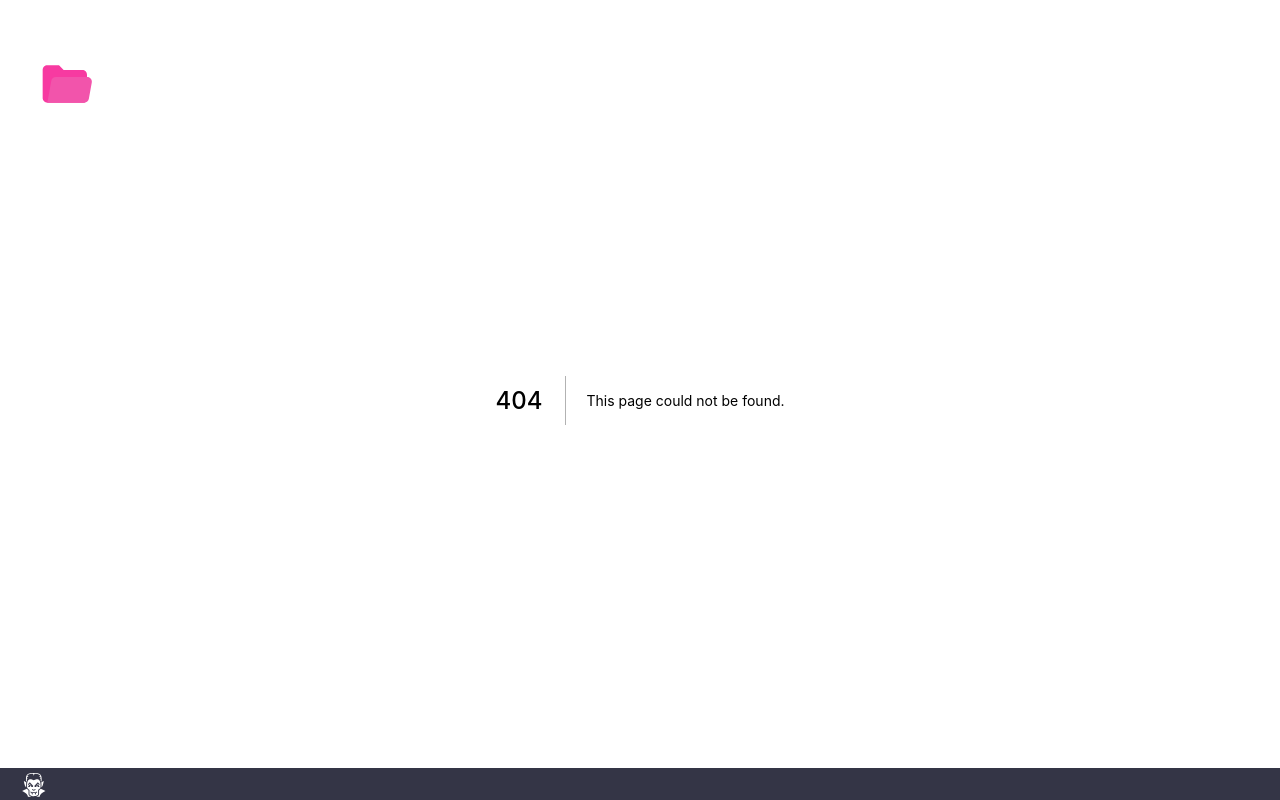
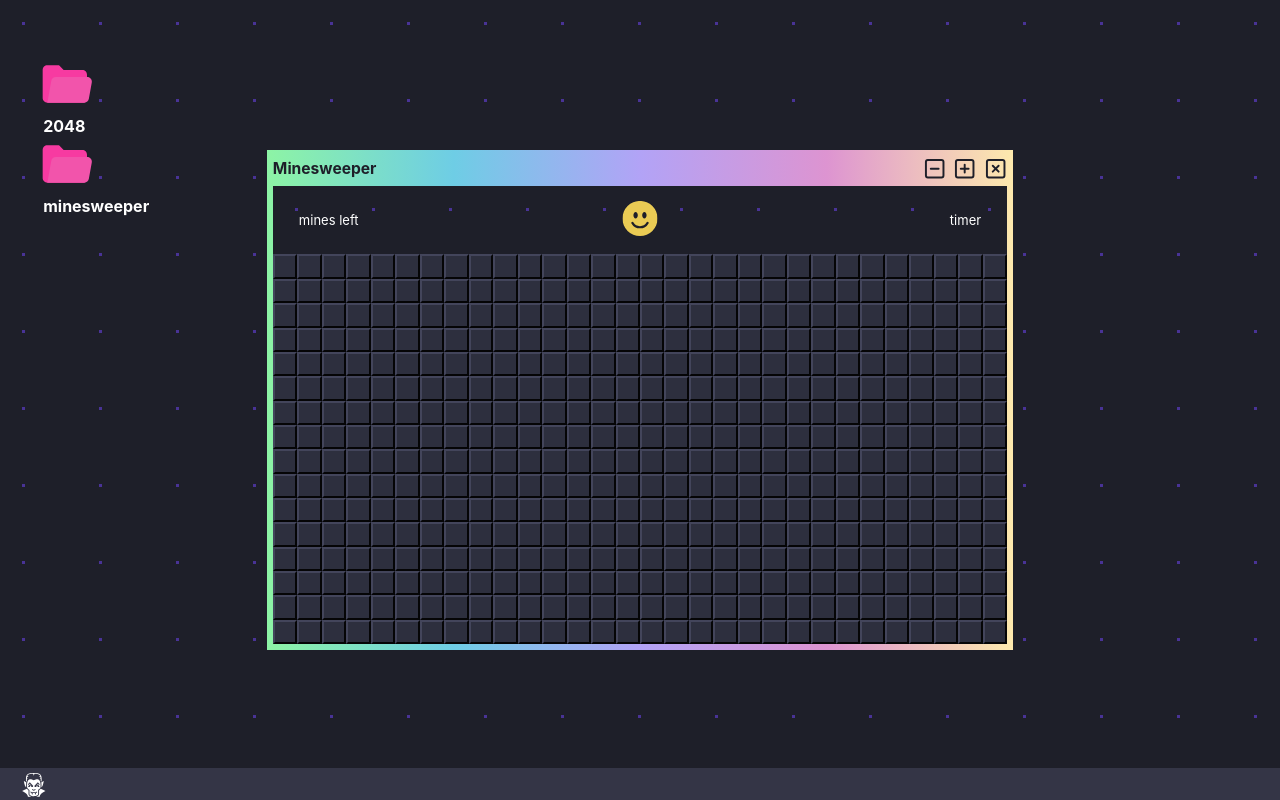
Before and after one commit to btthao/my-favourite-games, a Next.js app: page /minesweeper in a window 1280 px wide. Before the commit this address had no page. Built offline with nearby package versions, Linux system fonts and the light colour scheme.

Commit message:
basic setup and style minesweeper

```diff
--- a/components/Menu.tsx
+++ b/components/Menu.tsx
@@ -34,6 +34,10 @@ const games = [
     name: '2048',
     link: '/2048',
   },
+  {
+    name: 'minesweeper',
+    link: '/minesweeper',
+  },
 ]
 
 const Menu: React.FC = () => {
--- /dev/null
+++ b/components/minesweeper/Grid.tsx
@@ -0,0 +1,28 @@
+import StatusBar from 'components/StatusBar'
+import styles from 'styles/minesweeper/Grid.module.scss'
+
+interface GridProps {}
+
+const Grid: React.FC<GridProps> = ({}) => {
+  return (
+    <div className={styles.container}>
+      <StatusBar
+        gameOver={false}
+        onClick={() => console.log('new game')}
+        leftComponent={<div>mines left</div>}
+        rightComponent={<div>timer</div>}
+      />
+      <div className={styles.grid}>
+        {new Array(480).fill(0).map((_, idx) => (
+          <div key={idx} className={styles.tile}>
+            <div className={styles.inner}>
+              {/* {Math.floor(idx / 30)} - {idx % 30} */}
+            </div>
+          </div>
+        ))}
+      </div>
+    </div>
+  )
+}
+
+export default Grid
--- a/constants.ts
+++ b/constants.ts
@@ -3,3 +3,8 @@ export const ASPECT_RATIO_2048: number = 7 / 4.5
 export const MAX_HEIGHT_2048: number = 500
 export const MAX_WIDTH_2048: number = 1200
 export const TILE_GAP_2048: number = 2
+
+// minesweeper
+export const ASPECT_RATIO_MINESWEEPER: number = 10 / 6.7
+export const MAX_HEIGHT_MINESWEEPER: number = 500
+export const MAX_WIDTH_MINESWEEPER: number = 1200
--- /dev/null
+++ b/pages/minesweeper.tsx
@@ -0,0 +1,26 @@
+import Grid from 'components/minesweeper/Grid'
+import type { NextPage } from 'next'
+import dynamic from 'next/dynamic'
+import {
+  ASPECT_RATIO_MINESWEEPER,
+  MAX_WIDTH_MINESWEEPER,
+  MAX_HEIGHT_MINESWEEPER,
+} from '../constants'
+
+const Window = dynamic(() => import('components/Window'), {
+  ssr: false,
+})
+
+const Minesweeper: NextPage = () => {
+  return (
+    <Window
+      aspectRatio={ASPECT_RATIO_MINESWEEPER}
+      max_height={MAX_HEIGHT_MINESWEEPER}
+      max_width={MAX_WIDTH_MINESWEEPER}
+      component={Grid}
+      title="Minesweeper"
+    ></Window>
+  )
+}
+
+export default Minesweeper
--- /dev/null
+++ b/styles/minesweeper/Grid.module.scss
@@ -0,0 +1,25 @@
+.container {
+    @include m.game-grid-container;
+    >div:first-of-type {
+        padding-top: 2em;
+        padding-bottom: 2em;
+    }
+}
+
+.grid {
+    display: grid;
+    grid-template-columns: repeat(30,1fr);
+    grid-template-rows: repeat(16,1fr);
+    width:100%;
+    flex:1;
+}
+
+.tile {
+    background: lighten(v.$dark, 7%);
+    border: 0.18em solid lighten(v.$dark, 17%);
+    border-style: outset;
+    position: relative;
+    .inner {
+        position: absolute;
+    }
+}
```
